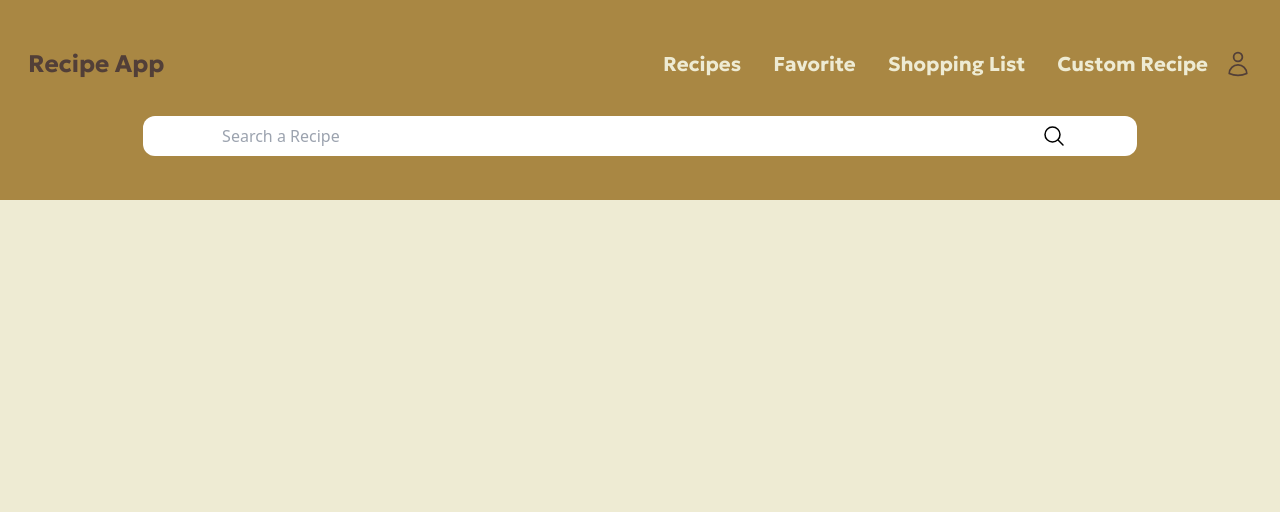
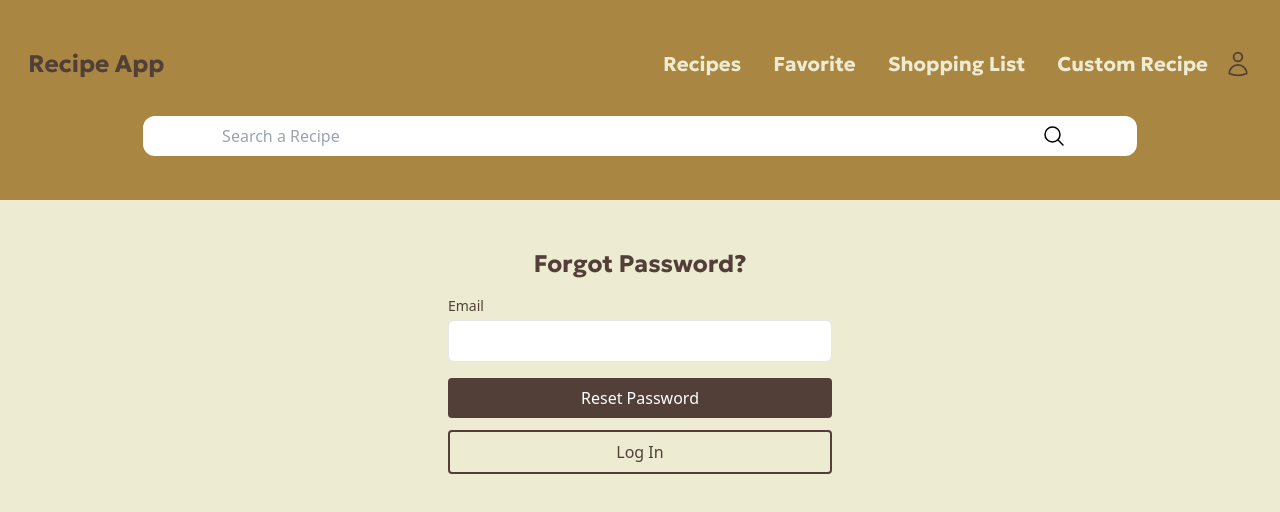
Before and after one commit to Renz757/recipe-app, a React (Vite) app: page /resetPassword in a window 1280 px wide. Shown: the top 512 px of the page. Built offline with nearby package versions, Linux system fonts and the light colour scheme; no server answers; the database is empty; sample sign-in values are in the browser's storage.

Commit message:
added password reset component

```diff
--- a/src/App.jsx
+++ b/src/App.jsx
@@ -14,6 +14,7 @@ import { customRecipeActions } from "./store/customRecipes-slice";
 import { authActions } from "./store/authSlice";
 import SignUp from "./Pages/SignUp";
 import Login from "./Pages/Login";
+import ResetPassword from "./Pages/ResetPassword";
 import Nav from "./Components/Navigation/Nav";
 import Home from "./Pages/Home";
 import Profile from "./Pages/Profile";
@@ -45,8 +46,6 @@ const App = () => {
     return unsubscribe;
   }, [user]);
 
-  const redirect = () => {};
-
   const favRef = collection(db, "users", `${user && user.uid}`, "favorites");
   const shopRef = collection(
     db,
@@ -76,6 +75,7 @@ const App = () => {
             element={user ? <Navigate to="/" /> : <Login />}
           />
           <Route path="signup" element={<SignUp />} />
+          <Route path="resetPassword" element={<ResetPassword />} />
           <Route
             path="/"
             index
--- a/src/Pages/Login.jsx
+++ b/src/Pages/Login.jsx
@@ -114,9 +114,9 @@ const Login = () => {
             </div>
 
             <div className="mb-6">
-              <a href="#" className="text-sm text-vandyke hover:underline">
+              <Link to="/resetPassword" className="text-sm text-vandyke hover:underline">
                 Forgot password?
-              </a>
+              </Link>
             </div>
 
             <div className="flex flex-col gap-y-3">
--- /dev/null
+++ b/src/Pages/ResetPassword.jsx
@@ -0,0 +1,90 @@
+import React, { useState } from "react";
+import { Link } from "react-router-dom";
+import { auth } from "../firebase_setup/firebase";
+import { sendPasswordResetEmail } from "firebase/auth";
+
+const ResetPassword = () => {
+  const [email, setEmail] = useState("");
+  const [message, setMessage] = useState("");
+  const [success, setSuccess] = useState(false);
+  const [isError, setIsError] = useState(false);
+
+  const emailHandler = (event) => {
+    setEmail(event.target.value);
+  };
+
+  const submitHandler = async (e) => {
+    e.preventDefault();
+    setIsError(false);
+    setSuccess(false);
+    setMessage("");
+
+    try {
+      await sendPasswordResetEmail(auth, email);
+      setSuccess(true);
+      setMessage(
+        "Email has been sent! Check your inbox for further instructions"
+      );
+    } catch (error) {
+      setIsError(true);
+      setMessage(error.message);
+      console.log(error.code);
+      console.log(error.message);
+    }
+  };
+
+  return (
+    <div className="p-12  rounded-lg shadow-md bg-eggshell bg-no-repeat w-screen h-screen">
+      <div className="w-10/12 mx-auto">
+        <form onSubmit={submitHandler} className="max-w-sm mx-auto">
+          <h1 className="text-2xl font-bold font-Geologica text-vandyke mb-4 text-center">
+            Forgot Password?
+          </h1>
+          {isError && (
+            <div className="bg-red-300 p-3 rounded border-2 border-red-800 mb-2">
+              {`Something Went Wrong: ${message}`}
+            </div>
+          )}
+          {success && (
+            <div className="bg-green-300 p-3 rounded border-2 border-green-800 mb-2">
+              {message}
+            </div>
+          )}
+          <div className="mb-4">
+            <label
+              htmlFor="email"
+              className="block text-sm font-medium text-vandyke"
+            >
+              Email
+            </label>
+            <input
+              type="email"
+              id="email"
+              name="email"
+              required
+              className="mt-1 p-2 w-full border rounded-md"
+              onChange={emailHandler}
+            />
+          </div>
+
+          <div className="flex flex-col gap-y-3">
+            <button
+              type="submit"
+              className="bg-vandyke text-white md:px-4 py-2 rounded"
+            >
+              Reset Password
+            </button>
+            <Link
+              to="/login"
+              className="bg-eggshell text-vandyke border-2 border-vandyke md:px-4 py-2 rounded text-center"
+            >
+              <button type="button">Log In</button>
+            </Link>
+          </div>
+        </form>
+      </div>
+    </div>
+  );
+};
+
+export default ResetPassword;
```
